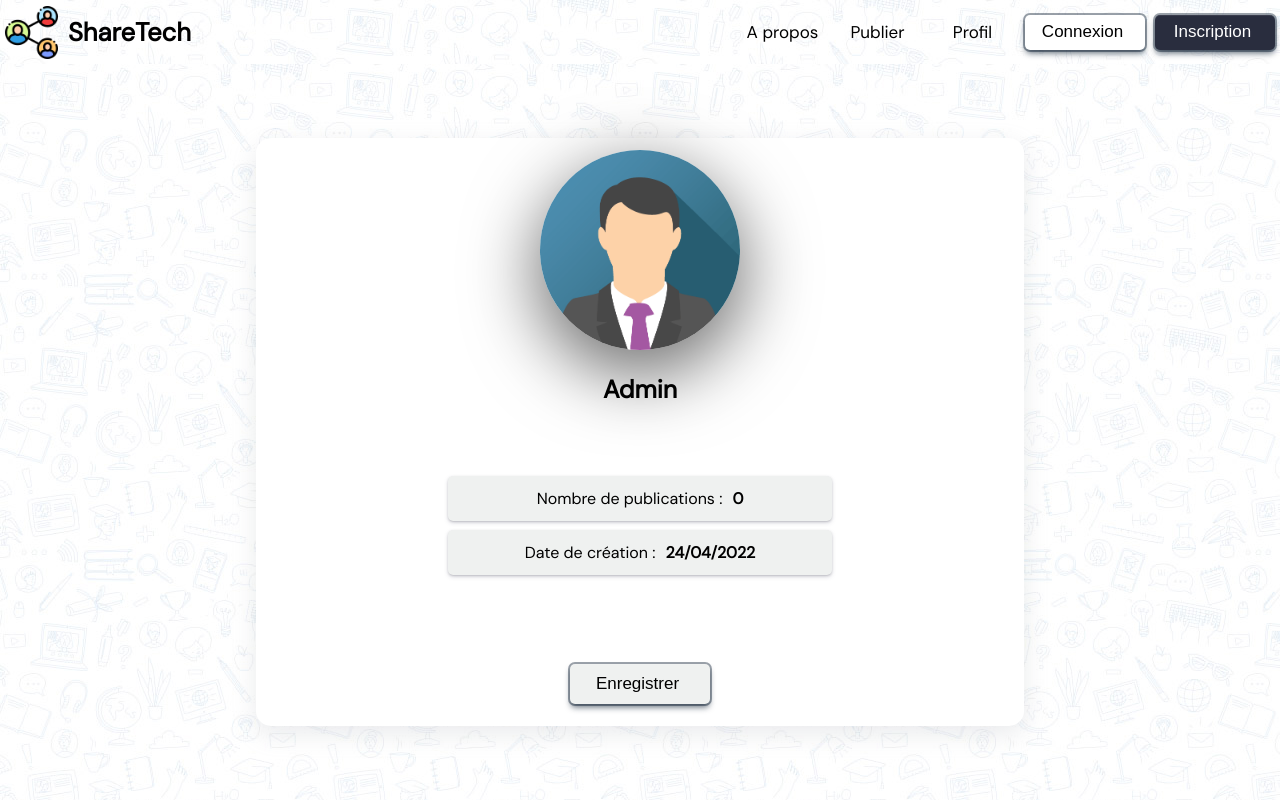
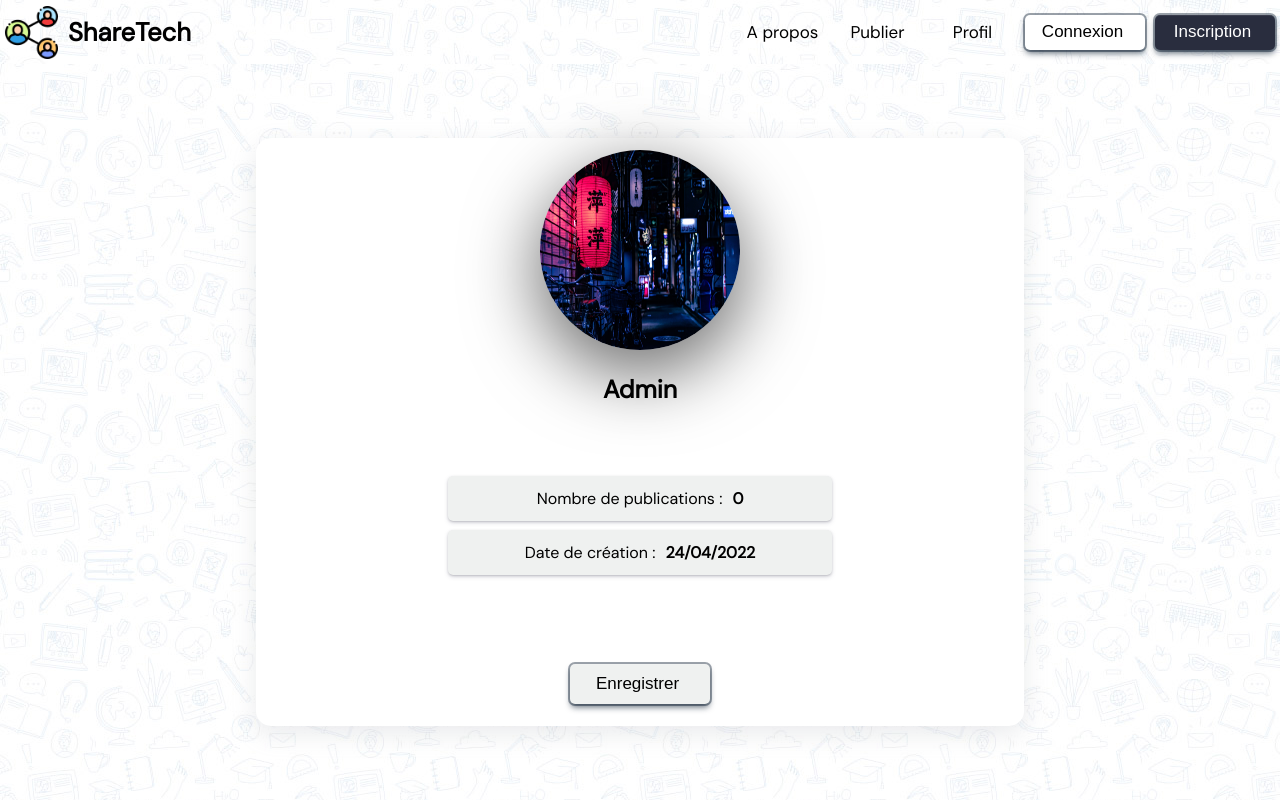
Before and after one commit to axelehrlich59/ShareTech-2.0, a React (Create React App) app in the folder FRONT/: page /Profil in a window 1280 px wide. Built offline with nearby package versions, Linux system fonts and the light colour scheme.

Commit message:
Change default profil picture

```diff
--- a/FRONT/src/components/Profil/Index.js
+++ b/FRONT/src/components/Profil/Index.js
@@ -1,6 +1,6 @@
 import React from "react";
 import styled from 'styled-components'
-import AvatarImg from "../../assets/img_avatar3.png"
+import TokyoNight from "../../assets/tokyoByNight.jpg"
 import ProfilElement from "./ItemProfile";
 import Button from "../Button/Index";
 import backgroundImg from "../../assets/educational-bg.jpg"
@@ -88,7 +88,7 @@ const Profil = () => {
     <MainContainerProfile>
       <ContainerProfil>
         <ContainerProfilPicture>
-          <ProfilPicture src={AvatarImg}/>
+          <ProfilPicture src={TokyoNight}/>
         </ContainerProfilPicture>
         <ContainerProfileName>Admin</ContainerProfileName>
         <ContainerProfileElements>
```
